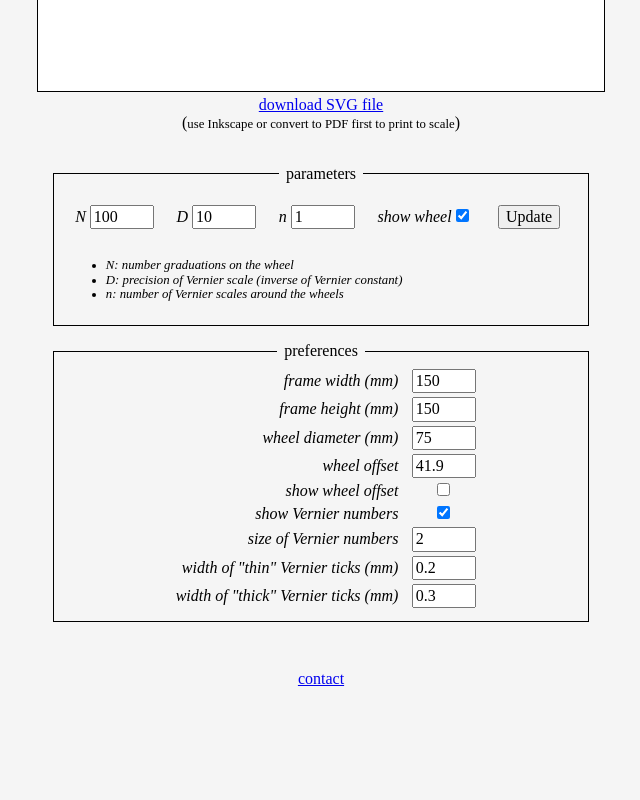
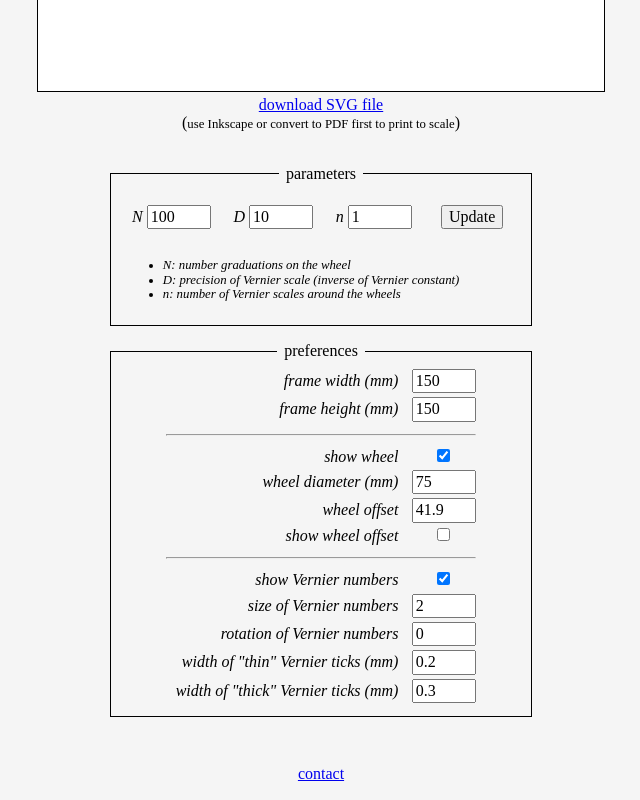
Before and after one commit to phyver/VernierWheel, a plain HTML site: page vernier.html in a window 1280 px wide. Shown: the part 557-1357 px from the top of the page, without its empty margins (319-959 px from the left). Before the commit the page ends 1262 px from the top, so only its background shows below. Drawn offline with Linux system fonts and the light colour scheme.

Commit message:
allow rotation of vernier numbers
when they go over 10, they collide with each other

```diff
--- a/js/vernier.js
+++ b/js/vernier.js
@@ -9,6 +9,7 @@ var WHEEL_OFFSET = 0;
 var SHOW_OFFSET = true;
 var SHOW_VERNIER_NUMBERS = true;
 var VERNIER_NUMBERS_SIZE = 2;
+var VERNIER_NUMBERS_ROTATION = 0;
 var NB_VERNIERS = 1;
 var THIN_TICKS = 0.2;
 var THICK_TICKS = 0.3;
@@ -60,7 +61,7 @@ function draw_vernier() {
                 color: 'black',
             });
             if (SHOW_VERNIER_NUMBERS) {
-                g.text(d.toString()).font('size', VERNIER_NUMBERS_SIZE).center(0, -(WHEEL_DIAM / 2 + 6));
+                g.text(d.toString()).font('size', VERNIER_NUMBERS_SIZE).center(0, -(WHEEL_DIAM / 2 + 6)).rotate(VERNIER_NUMBERS_ROTATION);
             }
 
             g.rotate(offset + d * 360 * (D - 1) / (D * N), 0, 0);
@@ -124,6 +125,7 @@ function update_config() {
     SHOW_OFFSET = $("#show_offset").is(":checked");
     SHOW_VERNIER_NUMBERS = $("#vernier_numbers").is(":checked");
     VERNIER_NUMBERS_SIZE = parseFloat($("#vernier_numbers_size").val());
+    VERNIER_NUMBERS_ROTATION = parseInt($("#vernier_numbers_rotation").val());
 
     THIN_TICKS = parseFloat($("#thin_ticks").val());
     THICK_TICKS = parseFloat($("#thick_ticks").val());
@@ -167,9 +169,13 @@ $(document).ready(function() {
     $("#show_offset").bind("input", draw);
     $("#vernier_numbers").bind("input", draw);
     $("#vernier_numbers_size").bind("input", draw);
+    $("#vernier_numbers_rotation").bind("input", draw);
     $("#nb_verniers").bind("input", draw);
     $("#thin_ticks").bind("input", draw);
     $("#thick_ticks").bind("input", draw);
 
-    $("#update_button").click(draw);
+    $("#update_button").click(function() {
+        $('#offset').val(Math.floor(Math.random()*N*10)/10);
+        draw();
+    });
 });
--- a/vernier.html
+++ b/vernier.html
@@ -47,10 +47,6 @@
                 <input id="nb_verniers" type="number" step="1" required min="1" value="1">
             </label>
 
-            <label for="wheel">show wheel
-                <input id="wheel" type="checkbox" checked>
-            </label>
-
             <button type="button" id="update_button">Update</button>
 
 
@@ -84,6 +80,16 @@
                     </td>
                 </tr>
 
+                <tr><td colspan="2"><hr/></td></tr>
+
+                <tr>
+                    <td>
+                        <label for="wheel">show wheel
+                    </td><td>
+                        <input id="wheel" type="checkbox" checked>
+                    </td>
+                </tr>
+
                 <tr>
                     <td>
                         <label for="diameter">wheel diameter (mm)</label>
@@ -95,7 +101,7 @@
                     <td>
                         <label for="offset">wheel offset</label>
                     </td><td>
-                        <input id="offset" type="number" step="any" required min="0" value="15.3">
+                        <input id="offset" type="number" step="any" required min="0" value="0">
                     </td>
                 </tr>
                 <tr>
@@ -105,6 +111,9 @@
                         <input id="show_offset" type="checkbox">
                     </td>
                 </tr>
+
+                <tr><td colspan="2"><hr/></td></tr>
+
                 <tr>
                     <td>
                         <label for="vernier_numbers">show Vernier numbers</label>
@@ -117,6 +126,13 @@
                         <label for="vernier_numbers_size">size of Vernier numbers</label>
                     </td><td>
                         <input id="vernier_numbers_size" type="number" step=".1" required min="1" value="2">
+                    </td>
+                </tr>
+                <tr>
+                    <td>
+                        <label for="vernier_numbers_rotation">rotation of Vernier numbers</label>
+                    </td><td>
+                        <input id="vernier_numbers_rotation" type="number" step="1" required min="-360" max="360" value="0">
                     </td>
                 </tr>
                 <tr>
```
